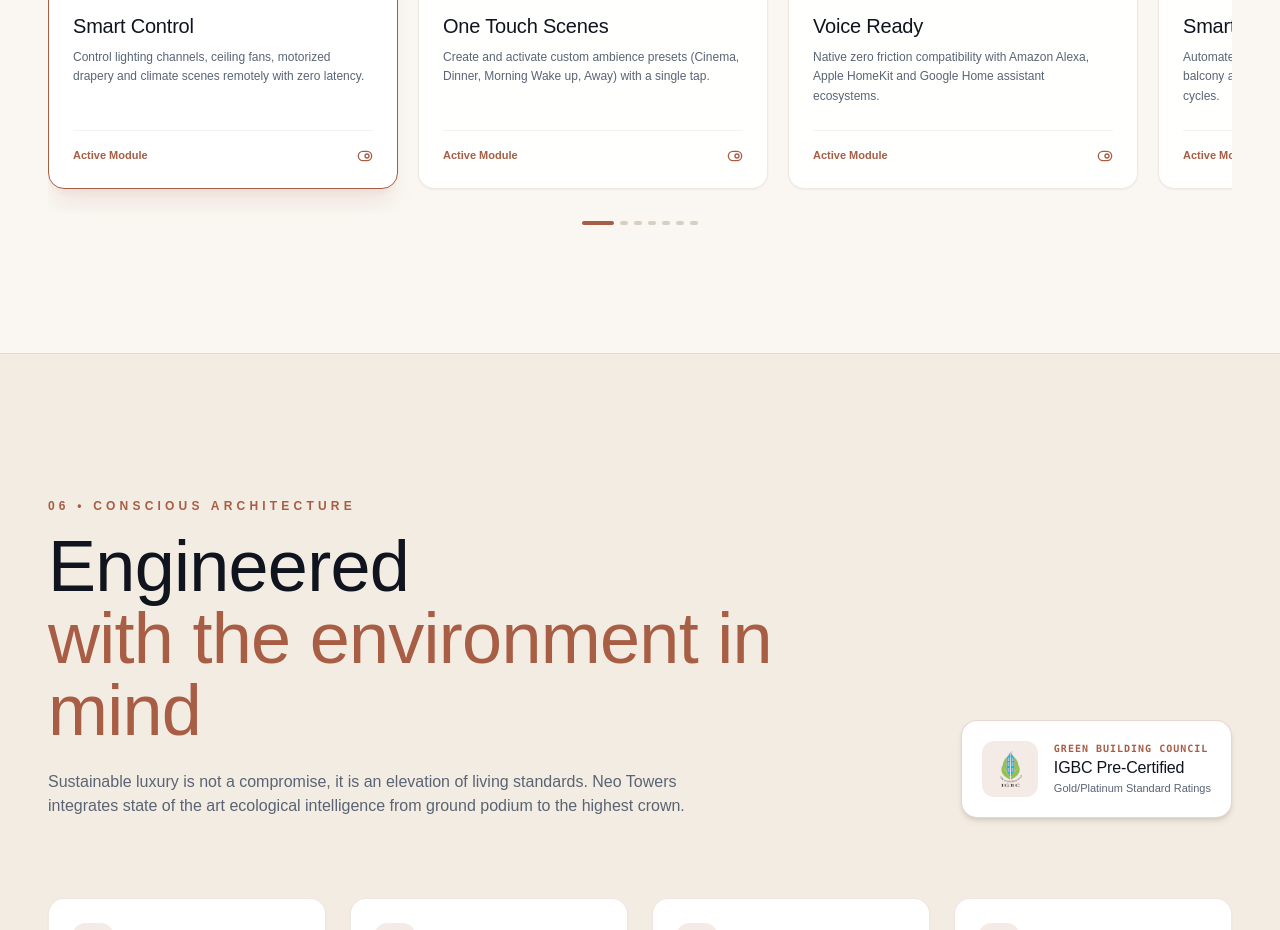
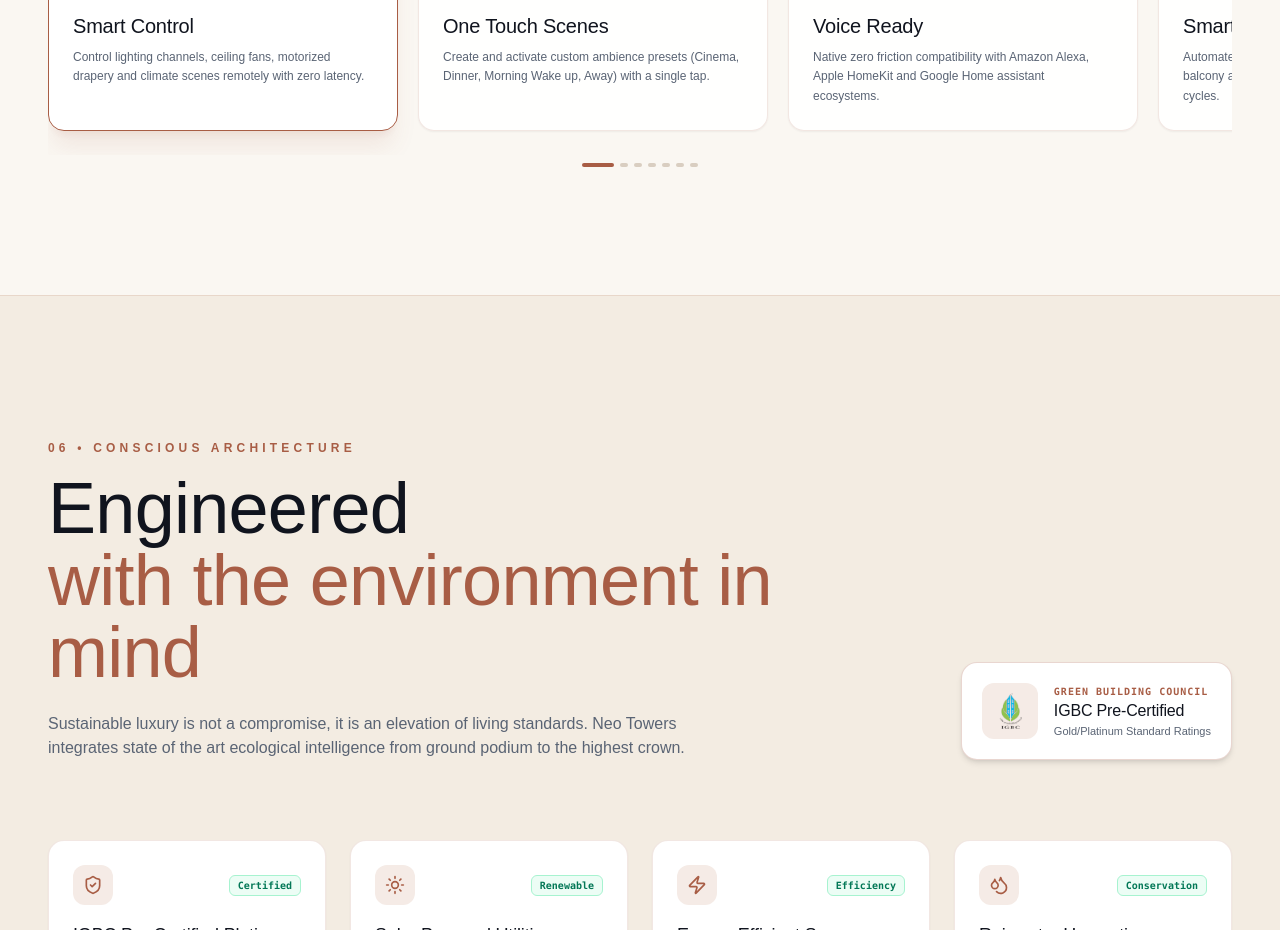
Before and after one commit to WOLFSGIT-24/Neopolis, a Next.js app: page / in a window 1280 px wide. Shown: the part 9000-9930 px from the top of the page. Built offline with nearby package versions, Linux system fonts and the light colour scheme; a web font is replaced by a local one.

Commit message:
Remove Active Module footer row from Smart Homes cards

```diff
--- a/src/components/neo/SmartHomes.tsx
+++ b/src/components/neo/SmartHomes.tsx
@@ -8,7 +8,6 @@ import {
   SunMedium,
   Cpu,
   Wifi,
-  ToggleRight,
   ShieldCheck,
   ChevronLeft,
   ChevronRight,
@@ -158,11 +157,6 @@ export default function SmartHomes() {
                     {feat.desc}
                   </p>
                 </div>
-
-                <div className="pt-4 mt-6 border-t border-black/5 flex items-center justify-between text-[11px] text-[#A85D45] font-semibold">
-                  <span>Active Module</span>
-                  <ToggleRight className="w-4 h-4 text-[#A85D45]" />
-                </div>
               </div>
             )
           })}
```
